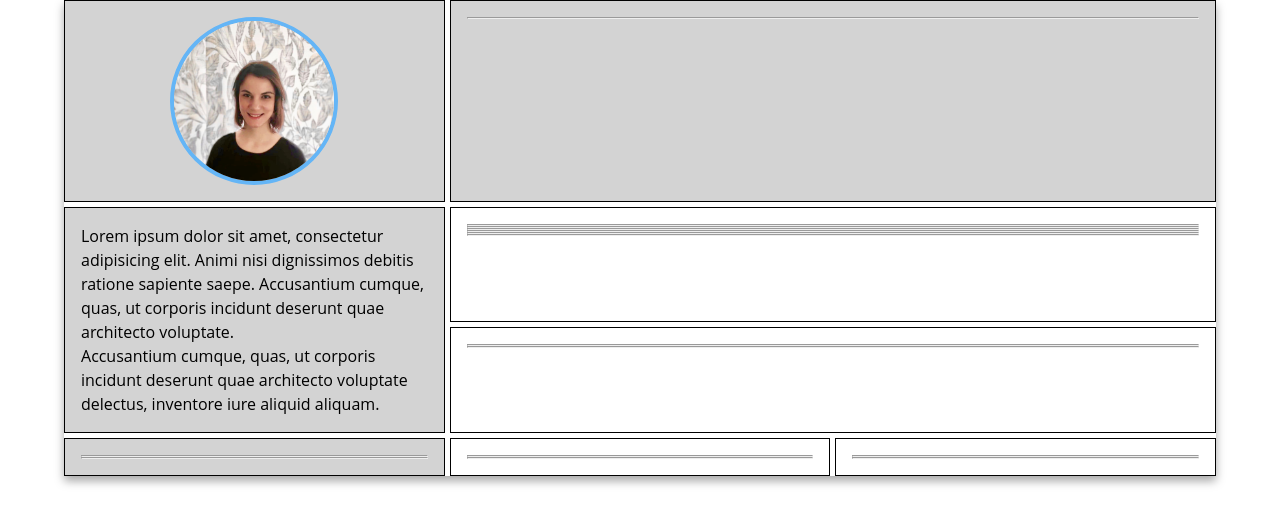
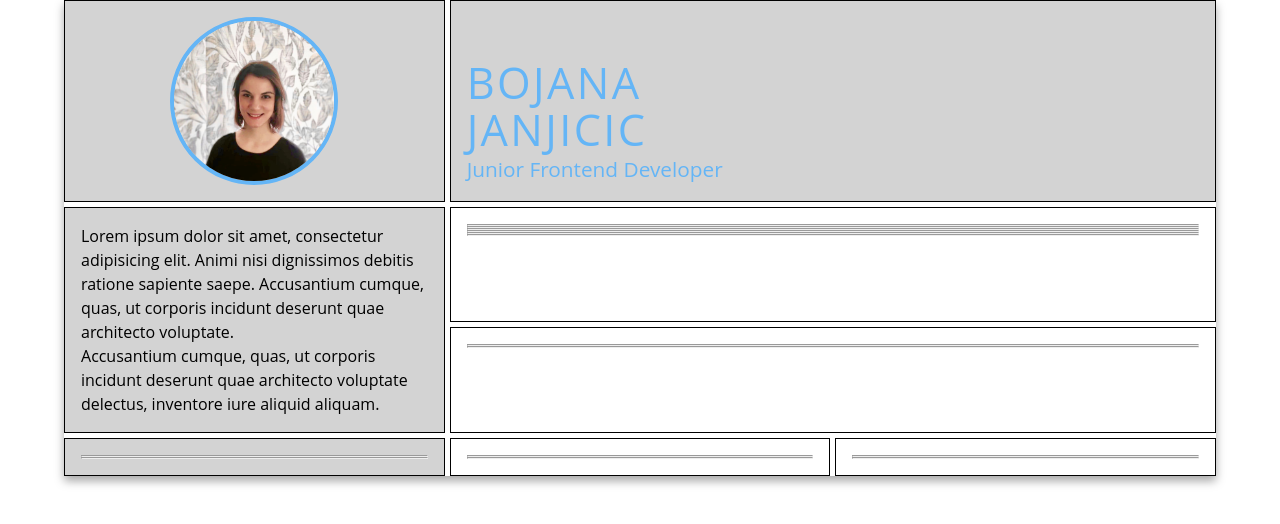
Before and after one commit to Bojana-J/Responsive-Resume, a website: page index.html in a window 1280 px wide. Drawn offline with Linux system fonts and the light colour scheme.

Commit message:
style name-section

```diff
--- a/index.html
+++ b/index.html
@@ -12,11 +12,12 @@
 <body>
     <main class="wrapper">
         <section class="resume education-first">
-            <section class='grid-area name'>
-                <hr />
+            <section class='grid-area name-section'>
+                <div class='name-section__name'>Bojana <br/> Janjicic</div>
+                <div class="name-section__job-title">Junior Frontend Developer</div>
             </section>
-            <section class="grid-area photo">
-                <img src="img/profile-photo.jpg" alt='profile-photo' class="circle"/>
+            <section class="grid-area photo-section">
+                <img src="img/profile-photo.jpg" alt='profile-photo' class="photo-section__photo"/>
             </section>
             <section class="grid-area about">
                 <p>
--- a/sass/_components.scss
+++ b/sass/_components.scss
@@ -1,26 +1,37 @@
-.circle {
+.photo-section {
+  grid-area: photo;
+  background-color: var(--color-grey);
+  display: flex;
+  align-items: center;
+  justify-content: center;
+
+  &__photo {
     border: 4px solid var(--color-blue);
     height: 10rem;
     width: 10rem;
     border-radius: 50%;
   }
-
-.grid-area {
-  padding: 1em 1em 1em 1em;
-  border: 1px black solid;
 }
 
-.name {
+.name-section {
   grid-area: name;
   background-color: var(--color-grey);
+  display: flex;
+  flex-direction: column;
+  justify-content: flex-end;
+
+  &__name {
+    color: var(--color-blue);
+    line-height: 1.1;
+    font-size: 2.7rem;
+    letter-spacing: 0.15rem;
+    text-transform: uppercase;
   }
 
-.photo {
-  grid-area: photo;
-  background-color: var(--color-grey);
-  display: flex;
-  align-items: center;
-  justify-content: center;
+  &__job-title {
+    color: var(--color-blue);
+    font-size: 1.3rem;
+  }
 }
 
 .about {
--- a/sass/_layout.scss
+++ b/sass/_layout.scss
@@ -19,3 +19,8 @@
     "about education education"
     "community skills skills-bar";
 }
+
+.grid-area {
+    padding: 1em 1em 1em 1em;
+    border: 1px black solid;
+  }
```
Also changed, not shown: css/style.css. Lines whose indentation alone changed are shown as unchanged.
